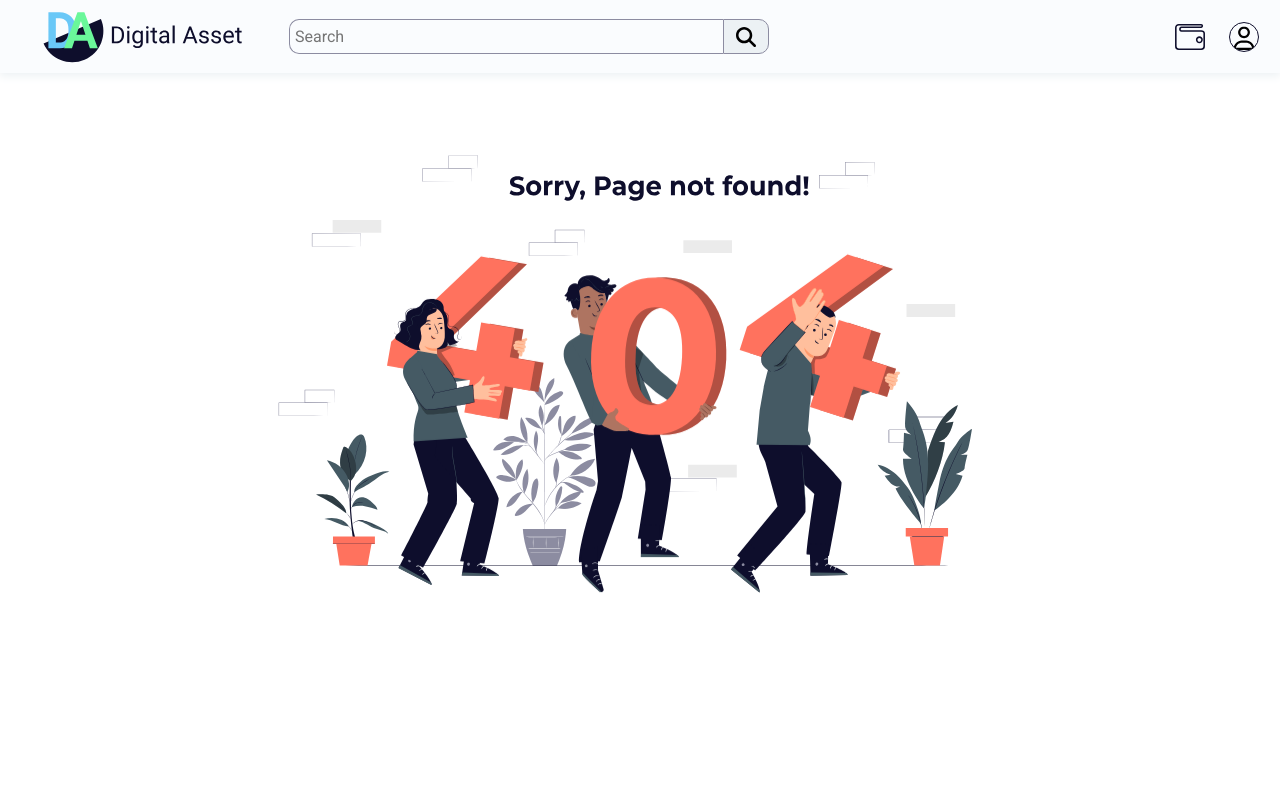
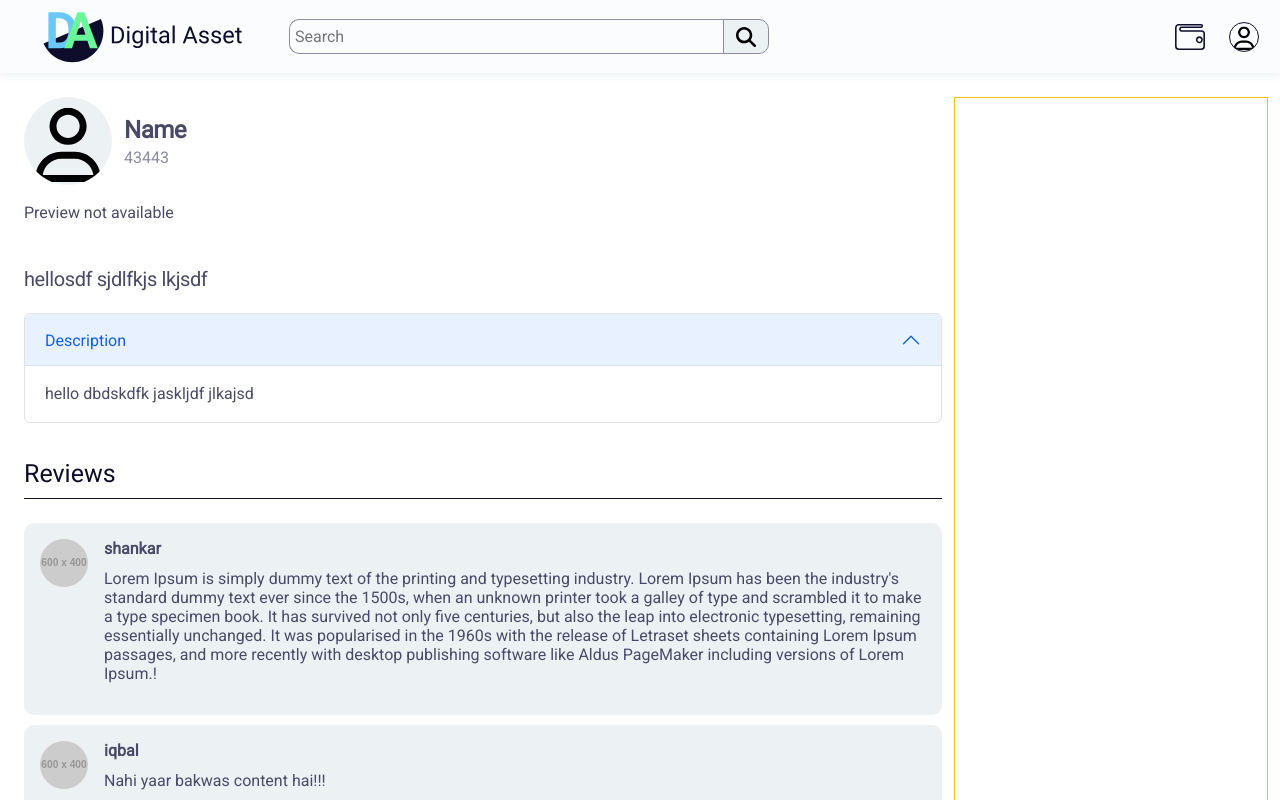
Before and after one commit to FYP-Digital-Assets/DigitalAssetFrontEnd, a React (Vite) app: page /auth in a window 1280 px wide. Shown: the top 800 px of the page. Built offline with nearby package versions, Linux system fonts and the light colour scheme.

Commit message:
added content details page

```diff
--- a/src/App.css
+++ b/src/App.css
@@ -81,7 +81,7 @@
 .navbar1 {
   position: sticky;
   top: 0%;
-
+  z-index: 20;
   background-color: var(--light-color);
   width: 100%;
   display: flex;
--- a/src/Components/CommentBox.jsx
+++ b/src/Components/CommentBox.jsx
@@ -1,29 +1,32 @@
 export function CommentBox(){
     const comments = []; //read comments in this list
-    comments.push({author:"shankar", msg:"Cool content!!!"})
-    comments.push({author:"iqbal", msg:"Nahi yaar bakwas content hai!!!"})
-    comments.push({author:"javeria", msg:"Nice work!!!"})
-    comments.push({author:"mhm", msg:"focus on your FYP !!!"})
+    comments.push({author:"shankar", msg:"Lorem Ipsum is simply dummy text of the printing and typesetting industry. Lorem Ipsum has been the industry's standard dummy text ever since the 1500s, when an unknown printer took a galley of type and scrambled it to make a type specimen book. It has survived not only five centuries, but also the leap into electronic typesetting, remaining essentially unchanged. It was popularised in the 1960s with the release of Letraset sheets containing Lorem Ipsum passages, and more recently with desktop publishing software like Aldus PageMaker including versions of Lorem Ipsum.!", img:"https://placehold.co/600x400/000000/FFF"})
+    comments.push({author:"iqbal", msg:"Nahi yaar bakwas content hai!!!", img:"https://placehold.co/600x400/red/white"})
+    comments.push({author:"javeria", msg:"Nice work!!!", img:"https://placehold.co/600x400/blue/white"})
+    comments.push({author:"mhm", msg:"focus on your FYP !!!", img:"https://placehold.co/600x400/orange/white"})
     return (
       <>
-      <h2>Comments</h2>
-        <hr/>
-      <div className='comments'>
-        {comments.map((comment)=>{ //render comments individualy
-          return (<Comment {...comment} />);
-        })
-        }
-      </div>
+        <h2 className="content_detils_reviews">Reviews</h2>
+        <div className='w-100 comment_box_container'>
+          {comments.map((comment, key)=>{ //render comments individualy
+            return (<Comment key={key} {...comment} />);
+          })
+          }
+        </div>
       </>
     );
   }
   function Comment(props){
-    const style = {backgroundColor:"Lightgray", padding:"1em", margin:"1em", borderRadius:"1em"}; //add this css into file
+
     return (
 
-      <div className='comment' style={style}> {/*remove style from this*/}
-        <b>{props.author}</b><br/> {/*author and msg of commentor*/}
-        <p>{props.msg}</p>
+      <div className='comment-item'>
+        <img src={props.img} alt="df" />
+        <div>
+          <p className="auther_name">{props.author}</p>
+          <p className="auther_msg">{props.msg}</p>
+        </div>
+
       </div>
     )
   }
--- a/src/Components/Content.jsx
+++ b/src/Components/Content.jsx
@@ -1,14 +1,21 @@
+import Accordion from 'react-bootstrap/Accordion';
 export function Content({data, type, title, description}){
-    const contentStyle = {width:"50rem", height:"50rem", objectFit:"cover"};
-    const titleStyle = {fontSize:"2rem", fontWeight:"bold"};
-    const descriptionStyle = {color:"gray", fontSize:"1.5rem"}
+
     return (
-        <div>
-        <object data={data} type={type} style={contentStyle}>
-        <p>Preview not available</p>
-        </object><br/>
-      <p style={titleStyle}>{title}</p>
-      <p style={descriptionStyle}>{description}</p>
+        <div className="content_of_content_details">
+          <object data={data} type={type} >
+            <p>Preview not available</p>
+          </object>
+          <br/>
+          <p className="title">{title}</p>
+          <Accordion defaultActiveKey="0">
+            <Accordion.Item eventKey="0">
+              <Accordion.Header >Description</Accordion.Header>
+              <Accordion.Body>
+                {description}
+              </Accordion.Body>
+            </Accordion.Item>
+          </Accordion>
         </div>
     );
 }
--- a/src/Components/ContentAuthor.jsx
+++ b/src/Components/ContentAuthor.jsx
@@ -1,15 +1,11 @@
 export function ContentAuthor({img, name, address}){
-    const imgStyle = {width:"10rem",height:"10rem",objectfit:"cover", borderRadius:"50%"};
-    const nameStyle = {fontSize:"2rem", fontWeight:"bold"};
-    const addressStyle = {color:"gray", fontSize:"1.5rem"};
-    const containerStyle = {display:"inline-block", height:"10rem"};
     return(
-        <>
-            <img src={img} style={imgStyle}/>
-            <div style={containerStyle}>
-                <p style={nameStyle}>{name}</p>
-                <p style={addressStyle}>{address}</p>
+        <div className="owner_content_profile">
+            <img src={img}/>
+            <div>
+                <p>{name}</p>
+                <p>{address}</p>
             </div>
-        </>
+        </div>
     );
 }
--- /dev/null
+++ b/src/Pages/ContentDetail.css
@@ -0,0 +1,128 @@
+/* Owner profile icon name and address start  */
+/* parent container for owner profile */
+.owner_content_profile{
+    display: flex;
+    align-items: center;
+    padding: 0px;
+    gap: 12px;
+}
+/* image of owner profile  */
+.owner_content_profile img{
+    width: 5.5rem;
+    height: 5.5rem;
+    object-fit: cover ;
+    border-radius:50% ;
+    background-color: #ECF1F4;
+
+    flex: none;
+    order: 0;
+    flex-grow: 0;
+}
+/* container for name and address */
+.owner_content_profile div{
+    display: flex;
+    flex-direction: column;
+    justify-content: center;
+    align-items: flex-start;
+    padding: 0px 0px;
+    flex: none;
+    order: 1;
+    flex-grow: 0;
+}
+/* name of owner profile  */
+.owner_content_profile div :nth-child(1){
+    font-weight: 700;
+    font-size: 24px;
+    letter-spacing: -0.02em;
+    color: #4A4A68;
+    flex: none;
+    order: 0;
+    flex-grow: 0;
+    margin: -1px 0px;
+}
+/* address of owner profile  */
+.owner_content_profile div :nth-child(2){
+    font-weight: 400;
+    font-size: 16px;
+
+    color: #8C8CA1;
+    flex: none;
+    order: 1;
+    flex-grow: 0;
+    margin: -1px 0px;
+}
+
+/* end  */
+
+/* content details right section  */
+
+.detailsRightSection{
+    display: flex;
+    flex-direction: column;
+    align-items: flex-start;
+    gap: 1rem;
+}
+
+.content_of_content_details{
+    width: 100%;
+}
+.content_of_content_details object{
+    width:100%;
+}
+.content_of_content_details .title{
+    font-weight: 500;
+    font-size: 20px;
+    line-height: 28px;
+    letter-spacing: -0.02em;
+    color: #4A4A68;
+    margin-bottom: 20px;
+}
+
+/* reviews sections */
+.content_detils_reviews{
+    font-weight: 400;
+    font-size: 25px;
+    width: 100%;
+    padding-bottom: 10px;
+    line-height: 29px;
+    color: #0E0E2C;
+    margin-top: 20px;
+    border-bottom: 1px solid #0E0E2C;
+
+}
+.comment_box_container{
+    display: flex;
+    flex-direction: column;
+    align-items: start;
+    gap: 10px;
+}
+.comment_box_container .comment-item{
+    width: 100%;
+    background-color: #ECF1F4;
+    padding:1em ;
+    border-radius:10px ;
+    display: flex;
+    gap: 1rem;
+}
+.comment_box_container .comment-item img{
+    width: 3rem;
+    height: 3rem;
+    object-fit: cover;
+    border-radius: 50%;
+
+}
+
+.comment_box_container .comment-item div .auther_name{
+    font-weight: 700;
+    font-size: 16px;
+    line-height: 19px;
+    color: #4A4A68;
+
+}
+.comment_box_container .comment-item div .auther_msg{
+    font-weight: 400;
+    font-size: 16px;
+    line-height: 19px;
+    margin-top: -5px;
+    color: #4A4A68;
+}
--- /dev/null
+++ b/src/Pages/ContentDetail.jsx
@@ -0,0 +1,20 @@
+import {Content} from "../Components/Content"
+import {CommentBox} from "../Components/CommentBox"
+import { ContentAuthor } from "../Components/ContentAuthor";
+import "./ContentDetail.css"
+
+export default function ContentDetail(props){
+    return (
+        <div className="container-fluid px-4 py-4 ">
+            <div className="row">
+                <div className="col-9 detailsRightSection">
+                    <ContentAuthor img={props.img} name={props.name} address={props.address}/>
+                    <Content data="https://placehold.co/600x400/png" type="image/png" title="hellosdf sjdlfkjs lkjsdf" description="hello dbdskdfk jaskljdf jlkajsd"/>
+                    <CommentBox/>
+                </div>
+                <div className="col-3 border border-warning">
+                </div>
+            </div>
+        </div>
+    );
+}
--- a/src/Routes.jsx
+++ b/src/Routes.jsx
@@ -7,6 +7,7 @@ import AppLayout from "./AppLayout.jsx";
 import { Editing, Profile } from "./Pages/Profile.jsx";
 const Info = React.lazy(() => import("./Pages/Info.jsx"));
 const PageNotFound = React.lazy(() =>import("./Pages/PageNotFound.jsx")) ;
+import ContentDetail from "./Pages/ContentDetail";
 
 const ProjectRoutes = () => {
 
@@ -35,7 +36,7 @@ const ProjectRoutes = () => {
 
 
   const [isAuth, setAuth] = useState(false);
-  const [addr , setAddr] = useState("") ;
+  const [addr , setAddr] = useState("43443") ;
 
   return (
     <>
@@ -47,6 +48,7 @@ const ProjectRoutes = () => {
             <Route path="*" element={<PageNotFound />} />
             <Route path="/Profile" element={<Profile addr={addr} auth = {isAuth} imageUrl={imageUrl} userName={userName} des={userBio} />} />
             <Route path="/Profile/Editing" element={<Editing auth = {isAuth} handleFileChange={handleFileChange} imageUrl={imageUrl} userName={userName} handleNameChange={handleNameChange} des={userBio} handleBioChange={handleBioChange}/>} />
+            <Route path="/auth" element={<ContentDetail img={profileIcon} name={userName} address={addr} />} />
           </Route>
 
         </Routes>
```
